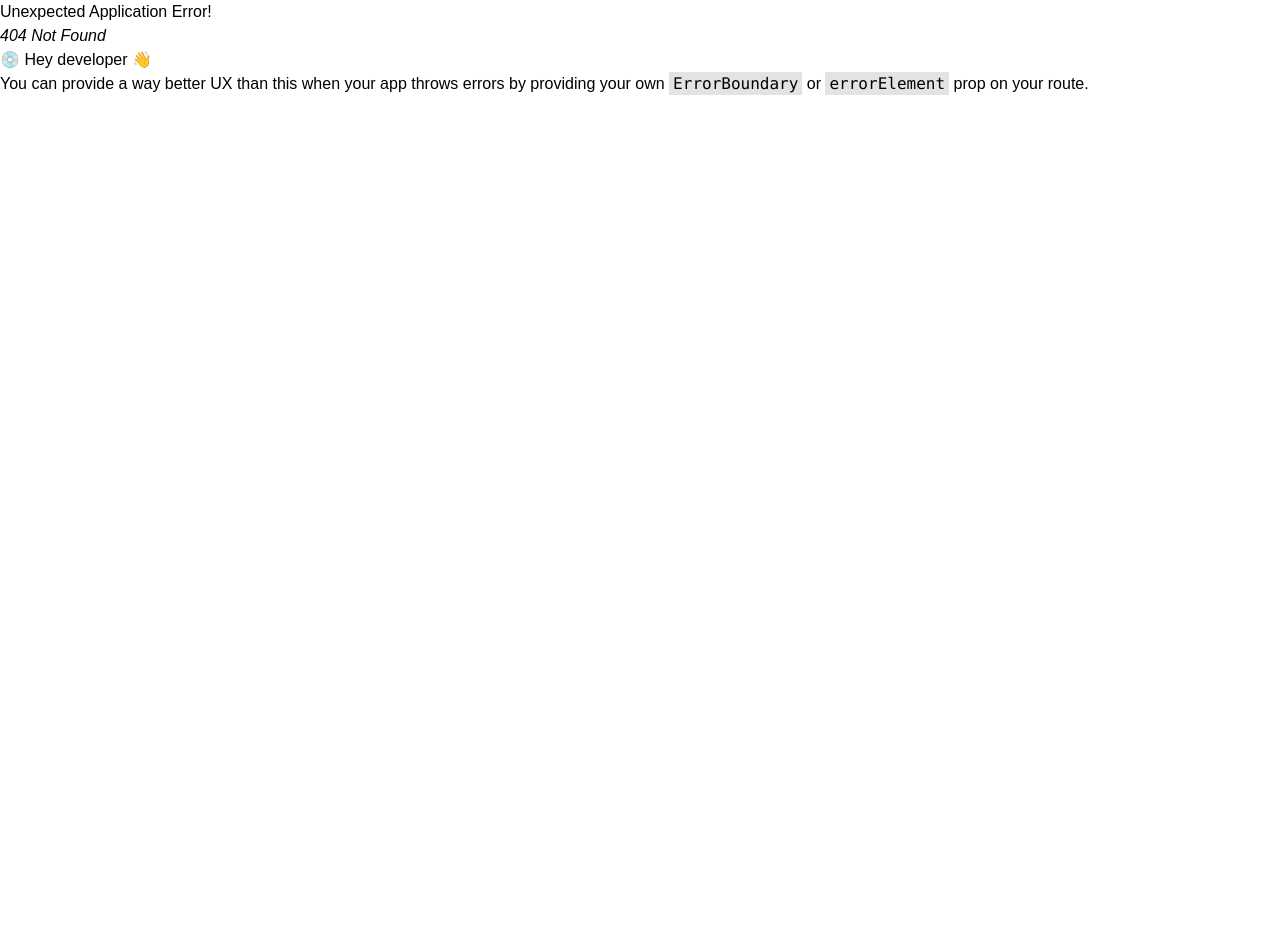
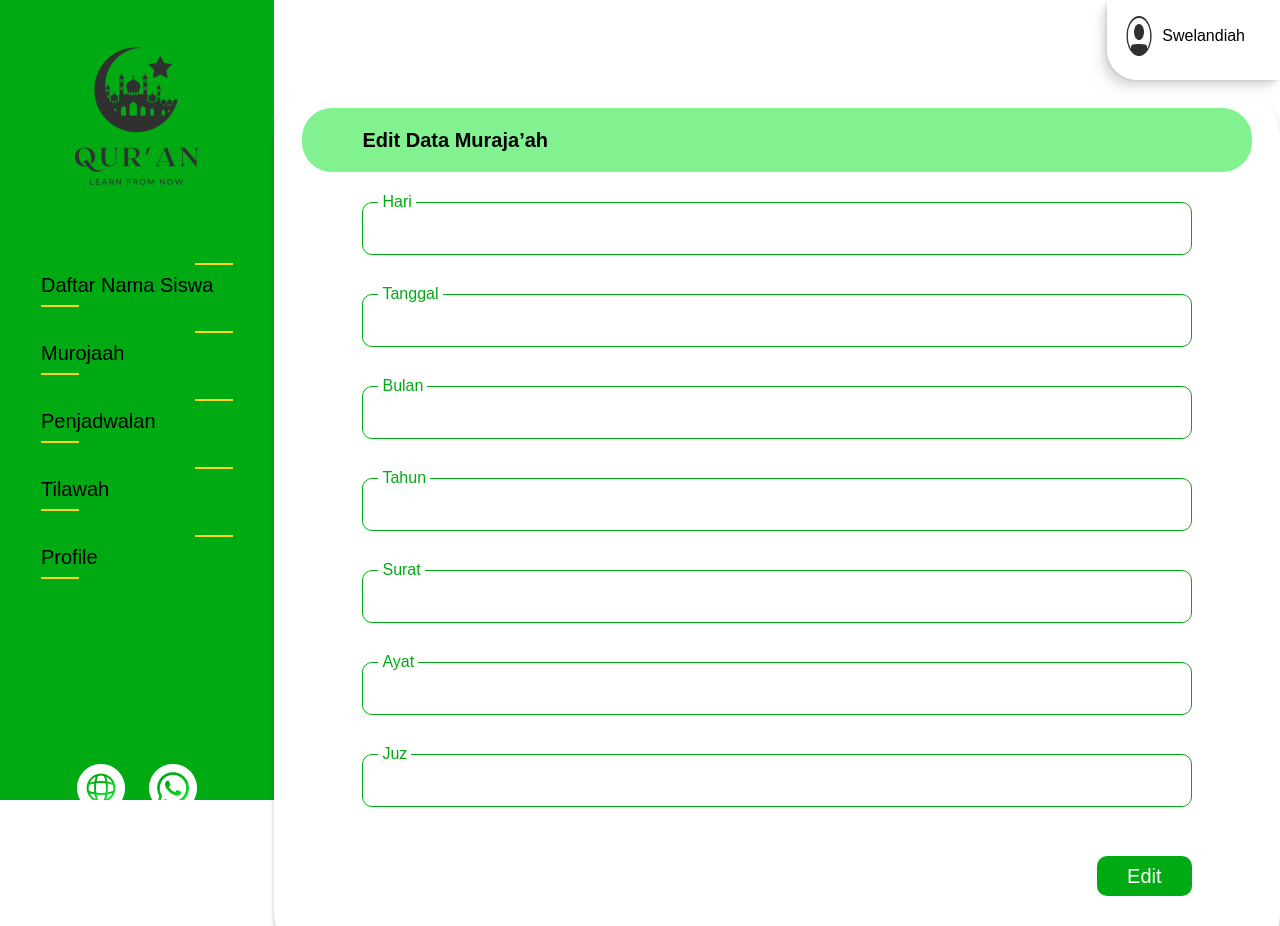
Before and after one commit to vickymalindo/skripsi-ngaji, a React (Vite) app: page /teacher/forms/murojaah/edit in a window 1280 px wide. Before the commit this address had no page. Shown: the top 926 px of the page. Before the commit the page ends 800 px from the top, so only its background shows below. Built offline with nearby package versions, Linux system fonts and the light colour scheme.

Commit message:
add forms folder and create, edit file inside it

```diff
--- /dev/null
+++ b/src/pages/teacher/forms/Create.tsx
@@ -0,0 +1,9 @@
+import Forms from '../../../views/molecules/Forms';
+
+const Create = () => {
+  return (
+    <Forms page='Input Data Muraja’ah' username='Swelandiah' children='Buat' />
+  );
+};
+
+export default Create;
--- /dev/null
+++ b/src/pages/teacher/forms/Edit.tsx
@@ -0,0 +1,9 @@
+import Forms from '../../../views/molecules/Forms';
+
+const Edit = () => {
+  return (
+    <Forms page='Edit Data Muraja’ah' username='Swelandiah' children='Edit' />
+  );
+};
+
+export default Edit;
--- a/src/views/molecules/Forms.tsx
+++ b/src/views/molecules/Forms.tsx
@@ -3,12 +3,18 @@ import { InputFloating } from '../atoms/Inputs';
 import TitlePage from '../atoms/TitlePage';
 import Appbar from './Appbar';
 
-const Forms = () => {
+interface Props {
+  username: string;
+  page: string;
+  children: string;
+}
+
+const Forms = ({ username, page, children }: Props) => {
   return (
     <div className='relative left-0 w-full lg:left-[274px] lg:w-[calc(100%-274px)] transition duration-300 ease-out'>
-      <Appbar username='Swelandiah' />
+      <Appbar username={username} />
       <div className='w-full box-shadow px-[22px] py-[22px] lg:px-7 lg:py-7 rounded-[57px]'>
-        <TitlePage page='Input Data Muraja’ah' />
+        <TitlePage page={page} />
         <div className='px-[33.47px] sm:px-[40.47px] lg:px-[60.47px]'>
           <InputFloating classname='mb-[39px]' label='Hari' />
           <InputFloating classname='mb-[39px]' label='Tanggal' />
@@ -18,7 +24,7 @@ const Forms = () => {
           <InputFloating classname='mb-[39px]' label='Ayat' />
           <InputFloating classname='mb-[39px]' label='Juz' />
           <div className='flex w-full justify-end mt-[49px] mb-[45px] '>
-            <Button children='Buat' />
+            <Button children={children} />
           </div>
         </div>
       </div>
```
Also changed, not shown: src/routes/Router.tsx (+18 -3 lines).
